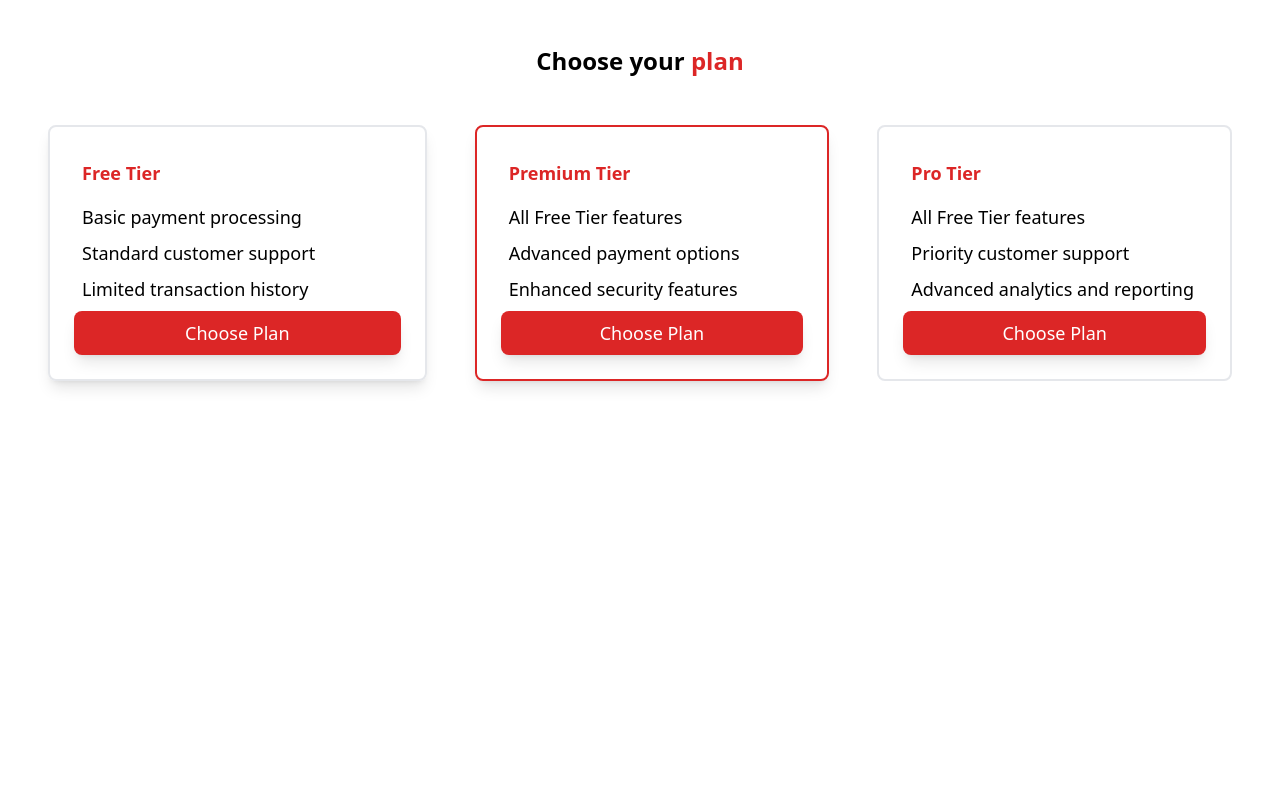
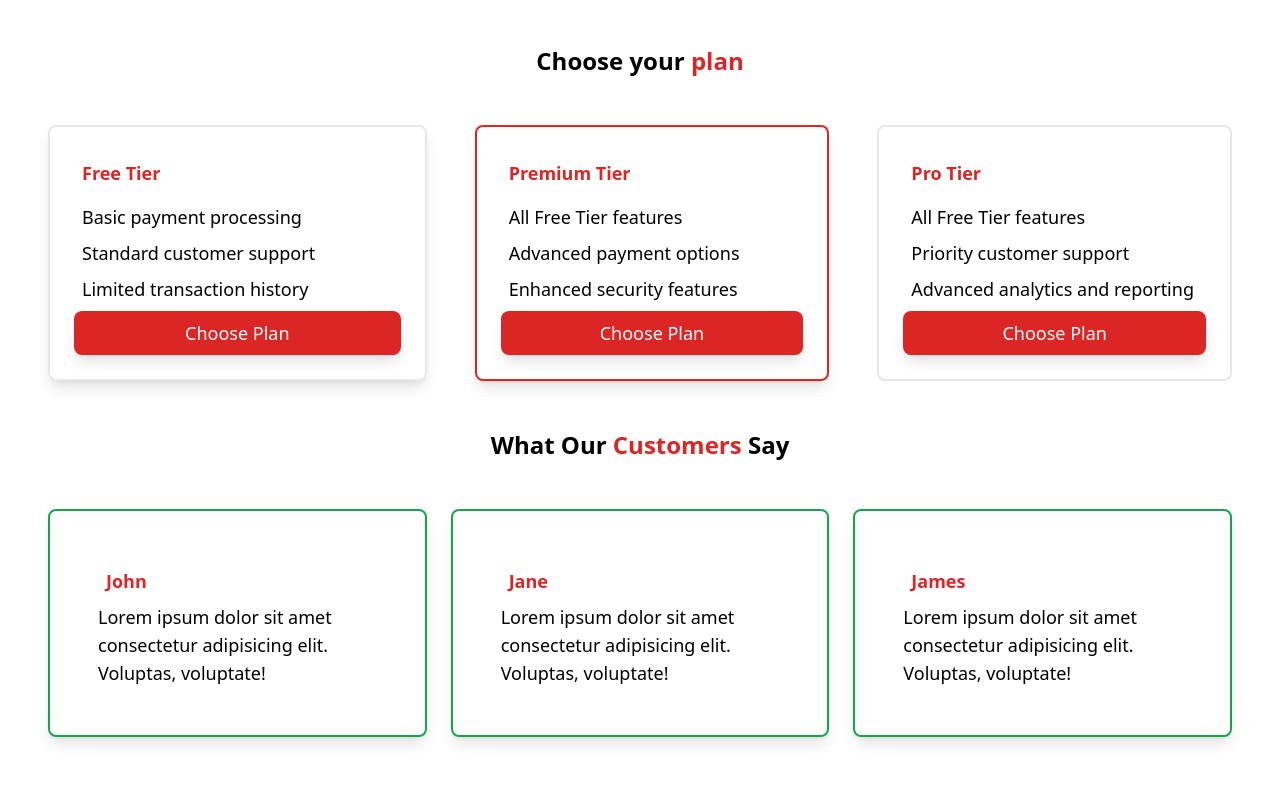
Before and after one commit to BrianOchieng-Dev/SaaS-Landing-Page, a website: page index.html in a window 1280 px wide. Shown: the part 1168-1953 px from the top of the page. Before the commit the page ends 1597 px from the top, so only its background shows below. Drawn offline with nearby package versions, Linux system fonts and the light colour scheme.

Commit message:
customer section

```diff
--- a/index.html
+++ b/index.html
@@ -40,7 +40,7 @@
 
         <section id="service">
             <h2 class="text-2xl font-semibold text-center">We are <span class="text-red-600">featured</span> in</h2>
-            <div class="flex flex-col text-sm md:flex-row items-center justify-between p-6 md:p-12 gap-6 md:gap-12 md:text-lg lg:text-lg">
+            <div class="flex flex-col-reverse text-sm md:flex-row items-center justify-between p-6 md:p-12 gap-6 md:gap-12 md:text-lg lg:text-lg">
                 <img src="img2.png" alt="phone payment" class="w-80" />
                 <div>
                     <p>Lorem ipsum dolor, sit amet consectetur adipisicing elit.
@@ -89,6 +89,23 @@
                 </div>
             </div>
         </section>
+
+        <section id="testimonial">
+            <h2 class="text-2xl font-semibold text-center">What Our <span class="text-red-600">Customers</span> Say</h2>
+            <div class="grid grid-cols-1 gap-6 text-sm p-6 md:grid-cols-3 lg:grid-cols-3 md:text-lg lg:text-lg md:gap-6 md:p-12 lg:gap-6 lg:p-12">
+                <div class="border-2 border-green-600 p-12 rounded-lg shadow-lg">
+                    <h3 class="text-red-600 font-semibold p-2 ">John</h3>
+                    <p>Lorem ipsum dolor sit amet consectetur adipisicing elit.
+                        Voluptas, voluptate!</p>
+                </div>
+                 <div class="border-2 border-green-600 p-12 rounded-lg shadow-lg"> <h3 class="text-red-600 font-semibold p-2 ">Jane</h3>
+                    <p>Lorem ipsum dolor sit amet consectetur adipisicing elit.
+                        Voluptas, voluptate!</p></div>
+                  <div class="border-2 border-green-600 p-12 rounded-lg shadow-lg"> <h3 class="text-red-600 font-semibold p-2 ">James</h3>
+                    <p>Lorem ipsum dolor sit amet consectetur adipisicing elit.
+                        Voluptas, voluptate!</p></div>
+            </div>
+        </section>
         </main>
     <script src="script.js"></script>
     <script src="https://kit.fontawesome.com/f7e41c6d61.js" crossorigin="anonymous"></script>
```
